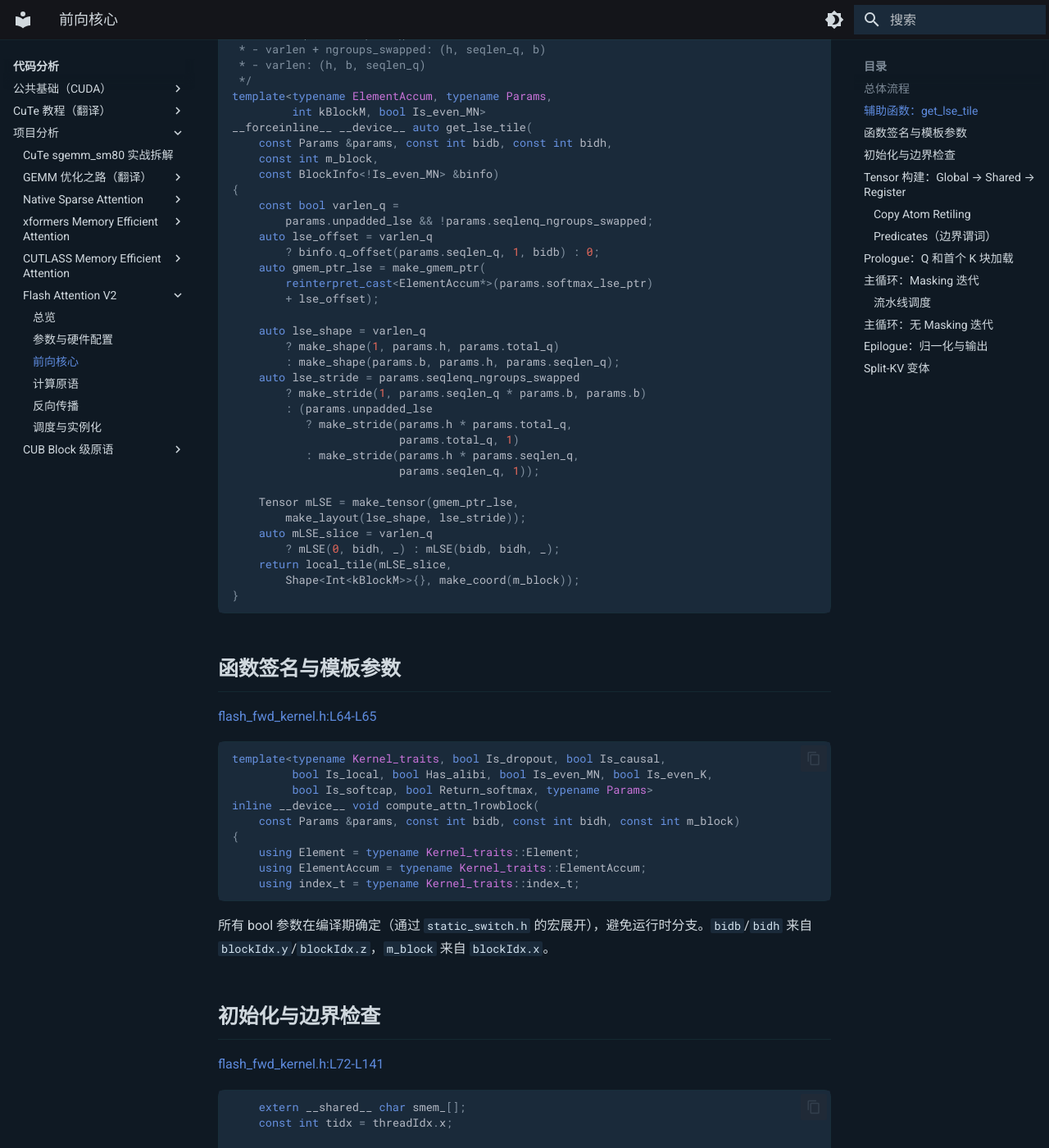
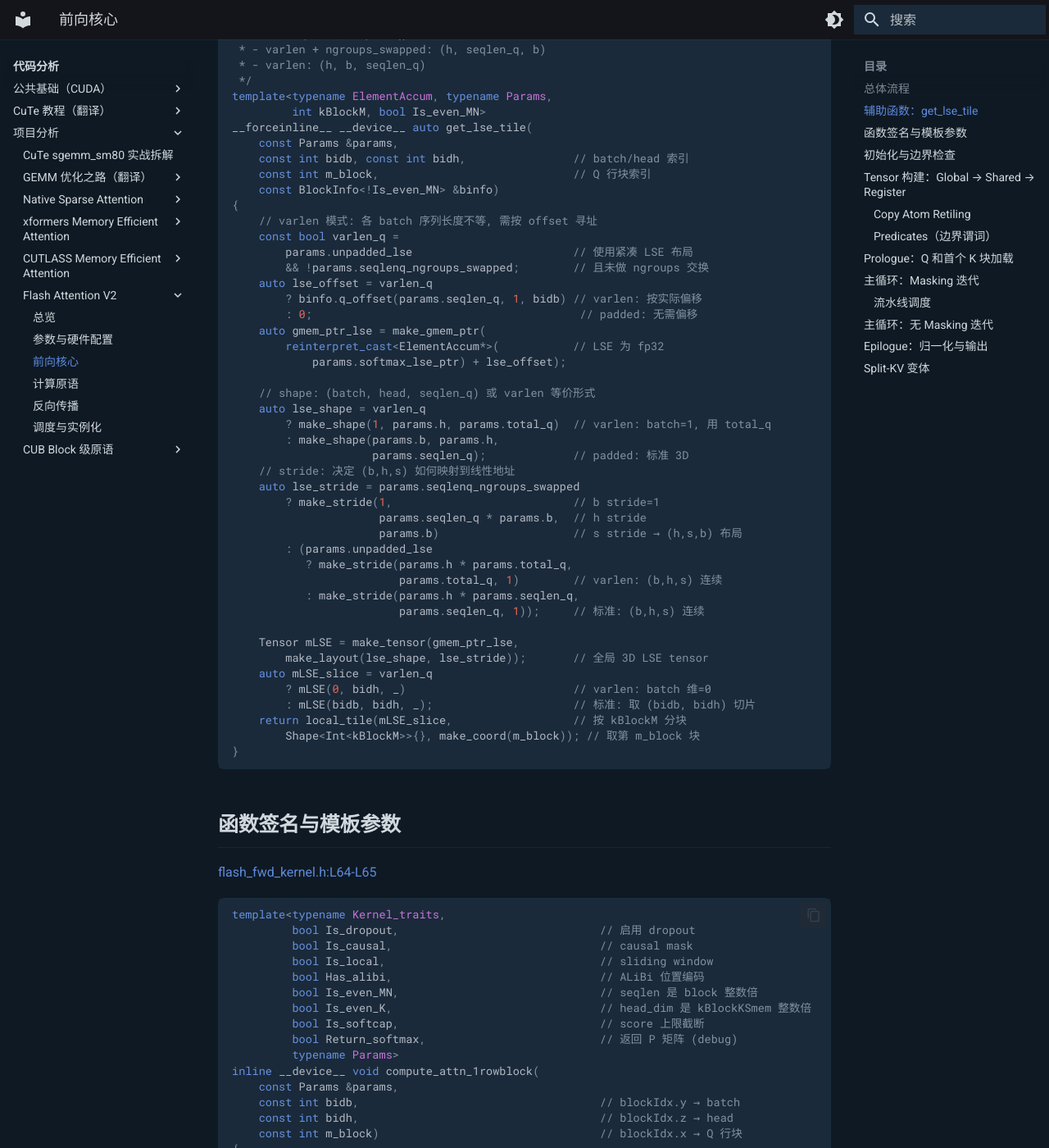
Before and after one commit to YouHuang67/paper-code-notes, an MkDocs documentation site: the page built from docs/code_analysis/flash_attention_v2/02_forward_kernel.md, in a window 1280 px wide and 1400 px high, scrolled down 940 px. Shown: the whole window at 82% size. Built offline with MkDocs 1.6.1 and Material for MkDocs 9.7.7, drawn with Linux system fonts in a browser that asks for light colours; some of the changed text lies outside the part shown.

Commit message:
fix: enrich inline comments across fa2 analysis docs

````diff
--- a/docs/code_analysis/flash_attention_v2/02_forward_kernel.md
+++ b/docs/code_analysis/flash_attention_v2/02_forward_kernel.md
@@ -41,35 +41,45 @@ tags:
 template<typename ElementAccum, typename Params,
          int kBlockM, bool Is_even_MN>
 __forceinline__ __device__ auto get_lse_tile(
-    const Params &params, const int bidb, const int bidh,
-    const int m_block,
+    const Params &params,
+    const int bidb, const int bidh,                // batch/head 索引
+    const int m_block,                             // Q 行块索引
     const BlockInfo<!Is_even_MN> &binfo)
 {
+    // varlen 模式: 各 batch 序列长度不等, 需按 offset 寻址
     const bool varlen_q =
-        params.unpadded_lse && !params.seqlenq_ngroups_swapped;
+        params.unpadded_lse                        // 使用紧凑 LSE 布局
+        && !params.seqlenq_ngroups_swapped;        // 且未做 ngroups 交换
     auto lse_offset = varlen_q
-        ? binfo.q_offset(params.seqlen_q, 1, bidb) : 0;
+        ? binfo.q_offset(params.seqlen_q, 1, bidb) // varlen: 按实际偏移
+        : 0;                                        // padded: 无需偏移
     auto gmem_ptr_lse = make_gmem_ptr(
-        reinterpret_cast<ElementAccum*>(params.softmax_lse_ptr)
-        + lse_offset);
+        reinterpret_cast<ElementAccum*>(           // LSE 为 fp32
+            params.softmax_lse_ptr) + lse_offset);
 
+    // shape: (batch, head, seqlen_q) 或 varlen 等价形式
     auto lse_shape = varlen_q
-        ? make_shape(1, params.h, params.total_q)
-        : make_shape(params.b, params.h, params.seqlen_q);
+        ? make_shape(1, params.h, params.total_q)  // varlen: batch=1, 用 total_q
+        : make_shape(params.b, params.h,
+                     params.seqlen_q);             // padded: 标准 3D
+    // stride: 决定 (b,h,s) 如何映射到线性地址
     auto lse_stride = params.seqlenq_ngroups_swapped
-        ? make_stride(1, params.seqlen_q * params.b, params.b)
+        ? make_stride(1,                           // b stride=1
+                      params.seqlen_q * params.b,  // h stride
+                      params.b)                    // s stride → (h,s,b) 布局
         : (params.unpadded_lse
            ? make_stride(params.h * params.total_q,
-                         params.total_q, 1)
+                         params.total_q, 1)        // varlen: (b,h,s) 连续
            : make_stride(params.h * params.seqlen_q,
-                         params.seqlen_q, 1));
+                         params.seqlen_q, 1));     // 标准: (b,h,s) 连续
 
     Tensor mLSE = make_tensor(gmem_ptr_lse,
-        make_layout(lse_shape, lse_stride));
+        make_layout(lse_shape, lse_stride));       // 全局 3D LSE tensor
     auto mLSE_slice = varlen_q
-        ? mLSE(0, bidh, _) : mLSE(bidb, bidh, _);
-    return local_tile(mLSE_slice,
-        Shape<Int<kBlockM>>{}, make_coord(m_block));
+        ? mLSE(0, bidh, _)                         // varlen: batch 维=0
+        : mLSE(bidb, bidh, _);                     // 标准: 取 (bidb, bidh) 切片
+    return local_tile(mLSE_slice,                  // 按 kBlockM 分块
+        Shape<Int<kBlockM>>{}, make_coord(m_block)); // 取第 m_block 块
 }
 ```
 
@@ -78,15 +88,25 @@ __forceinline__ __device__ auto get_lse_tile(
 [flash_fwd_kernel.h:L64-L65](src/flash_fwd_kernel_h.md#__codelineno-0-64)
 
 ```cpp
-template<typename Kernel_traits, bool Is_dropout, bool Is_causal,
-         bool Is_local, bool Has_alibi, bool Is_even_MN, bool Is_even_K,
-         bool Is_softcap, bool Return_softmax, typename Params>
+template<typename Kernel_traits,
+         bool Is_dropout,                              // 启用 dropout
+         bool Is_causal,                               // causal mask
+         bool Is_local,                                // sliding window
+         bool Has_alibi,                               // ALiBi 位置编码
+         bool Is_even_MN,                              // seqlen 是 block 整数倍
+         bool Is_even_K,                               // head_dim 是 kBlockKSmem 整数倍
+         bool Is_softcap,                              // score 上限截断
+         bool Return_softmax,                          // 返回 P 矩阵 (debug)
+         typename Params>
 inline __device__ void compute_attn_1rowblock(
-    const Params &params, const int bidb, const int bidh, const int m_block)
+    const Params &params,
+    const int bidb,                                    // blockIdx.y → batch
+    const int bidh,                                    // blockIdx.z → head
+    const int m_block)                                 // blockIdx.x → Q 行块
 {
-    using Element = typename Kernel_traits::Element;
-    using ElementAccum = typename Kernel_traits::ElementAccum;
-    using index_t = typename Kernel_traits::index_t;
+    using Element = typename Kernel_traits::Element;    // fp16/bf16
+    using ElementAccum = typename Kernel_traits::ElementAccum; // fp32
+    using index_t = typename Kernel_traits::index_t;   // int32/int64
 ```
 
 所有 bool 参数在编译期确定（通过 `static_switch.h` 的宏展开），避免运行时分支。`bidb`/`bidh` 来自 `blockIdx.y`/`blockIdx.z`，`m_block` 来自 `blockIdx.x`。
@@ -163,32 +183,39 @@ inline __device__ void compute_attn_1rowblock(
 
         typename Kernel_traits::GmemTiledCopyO gmem_tiled_copy_O;
         auto gmem_thr_copy_O =
-            gmem_tiled_copy_O.get_thread_slice(tidx);
-        Tensor tOgO = gmem_thr_copy_O.partition_D(gO);
-        Tensor tOrO = make_tensor<Element>(shape(tOgO));
+            gmem_tiled_copy_O.get_thread_slice(tidx);  // 按线程分工
+        Tensor tOgO = gmem_thr_copy_O.partition_D(gO); // gmem 目标分区
+        Tensor tOrO = make_tensor<Element>(shape(tOgO));// reg 暂存
         clear(tOrO);                                   // 填 0
 
-        // identity tensor + predicate 用于边界检查
+        /*
+         * Identity tensor + predicate: 边界检查
+         * cO 映射 (blk_m, blk_k) → 逻辑坐标, 用于判断是否越界
+         * tOpO: k 维谓词, head_dim 不对齐时启用
+         */
         Tensor cO = make_identity_tensor(
-            make_shape(size<0>(gO), size<1>(gO)));
-        Tensor tOcO = gmem_thr_copy_O.partition_D(cO);
-        Tensor tOpO = make_tensor<bool>(make_shape(size<2>(tOgO)));
+            make_shape(size<0>(gO), size<1>(gO)));     // 坐标映射 tensor
+        Tensor tOcO = gmem_thr_copy_O.partition_D(cO); // 按线程分区
+        Tensor tOpO = make_tensor<bool>(
+            make_shape(size<2>(tOgO)));                // k 维谓词
         if (!Is_even_K) {
             #pragma unroll
             for (int k = 0; k < size(tOpO); ++k) {
-                tOpO(k) = get<1>(tOcO(0, 0, k)) < params.d;
+                tOpO(k) = get<1>(tOcO(0, 0, k))
+                    < params.d;                        // 列 < head_dim ?
             }
         }
+        // 写 0 到 gmem, 带 M/K 维边界检查
         copy<Is_even_MN, Is_even_K, false, false>(
             gmem_tiled_copy_O, tOrO, tOgO, tOcO, tOpO,
-            binfo.actual_seqlen_q - m_block * kBlockM);
+            binfo.actual_seqlen_q - m_block * kBlockM);// M 维有效行数
 
-        // LSE 写 INFINITY (表示该行无效)
+        // LSE 写 INFINITY (表示该行无效, softmax 未定义)
         #pragma unroll
         for (int m = 0; m < size<1>(tOgO); ++m) {
-            const int row = get<0>(tOcO(0, m, 0));
+            const int row = get<0>(tOcO(0, m, 0));     // 当前线程对应的行号
             if (row < binfo.actual_seqlen_q - m_block * kBlockM
-                && get<1>(tOcO(0, m, 0)) == 0) {
+                && get<1>(tOcO(0, m, 0)) == 0) {       // 仅列=0 的线程写
                 gLSE(row) = INFINITY;
             }
         }
@@ -704,39 +731,44 @@ MMA 和 copy 对数据排布有不同要求。retiling 创建中间视图使 sha
     Tensor tOrO = make_tensor<Element>(shape(tOgO));
     cute::copy(gmem_tiled_copy_O, tOsO, tOrO);
 
-    // identity tensor + predicate 用于边界检查
+    /*
+     * 行索引提取: 用于 LSE 写出时判断哪个线程负责哪一行
+     * identity tensor → MMA partition → logical_divide 取行
+     */
     Tensor caccO = make_identity_tensor(
-        Shape<Int<kBlockM>, Int<kHeadDim>>{});
-    Tensor taccOcO = thr_mma.partition_C(caccO);
+        Shape<Int<kBlockM>, Int<kHeadDim>>{});          // 坐标 tensor
+    Tensor taccOcO = thr_mma.partition_C(caccO);        // 按 MMA 线程分区
     static_assert(decltype(size<0>(taccOcO))::value == 4);
     // 取行索引: ((2,2), MMA_M, MMA_K) → 只取行
     Tensor taccOcO_row =
-        logical_divide(taccOcO, Shape<_2>{})(
-            make_coord(0, _), _, 0);
+        logical_divide(taccOcO, Shape<_2>{})(           // 拆分 (2,2) → ((2),(2))
+            make_coord(0, _), _, 0);                    // 取第一个 2, 保留 MMA_M
 
     Tensor cO = make_identity_tensor(
-        make_shape(size<0>(sO), size<1>(sO)));
-    Tensor tOcO = gmem_thr_copy_O.partition_D(cO);
-    Tensor tOpO = make_tensor<bool>(make_shape(size<2>(tOgO)));
+        make_shape(size<0>(sO), size<1>(sO)));          // O 的坐标映射
+    Tensor tOcO = gmem_thr_copy_O.partition_D(cO);      // 按 copy 线程分区
+    Tensor tOpO = make_tensor<bool>(
+        make_shape(size<2>(tOgO)));                     // k 维谓词
     if (!Is_even_K) {
         #pragma unroll
         for (int k = 0; k < size(tOpO); ++k) {
-            tOpO(k) = get<1>(tOcO(0, 0, k)) < params.d;
+            tOpO(k) = get<1>(tOcO(0, 0, k))
+                < params.d;                             // 列 < head_dim ?
         }
     }
 
     // register → global (带边界检查)
     copy<Is_even_MN, Is_even_K, false, false>(
         gmem_tiled_copy_O, tOrO, tOgO, tOcO, tOpO,
-        binfo.actual_seqlen_q - m_block * kBlockM);
+        binfo.actual_seqlen_q - m_block * kBlockM);     // M 维有效行数
 
-    // 4. 写出 LSE: 每行一个标量, 仅由该行的第一个线程写
-    if (get<1>(taccOcO_row(0)) == 0) {
+    // 4. 写出 LSE: 每行一个标量, 仅由该行列=0 的线程写
+    if (get<1>(taccOcO_row(0)) == 0) {                  // 仅列=0 线程
         #pragma unroll
         for (int mi = 0; mi < size(lse); ++mi) {
-            const int row = get<0>(taccOcO_row(mi));
+            const int row = get<0>(taccOcO_row(mi));    // 当前线程的行号
             if (row < binfo.actual_seqlen_q - m_block * kBlockM) {
-                gLSE(row) = lse(mi);
+                gLSE(row) = lse(mi);                    // 写 LSE 标量
             }
         }
     }
````
Also changed, not shown: docs/code_analysis/flash_attention_v2/01_params_and_traits.md (+4 -4 lines), docs/code_analysis/flash_attention_v2/03_softmax_mask_utils.md (+7 -5 lines), docs/code_analysis/flash_attention_v2/04_backward_kernel.md (+58 -49 lines).
